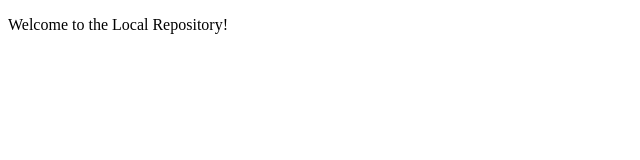
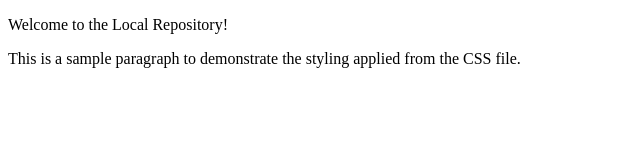
Before and after one commit to Developer0049/localrepo, a plain HTML site: page index.html in a window 1280 px wide. Shown: the whole page, without its empty margins (0-640 px from the left). Drawn offline with Linux system fonts and the light colour scheme.

Commit message:
add new feature

```diff
--- a/index.html
+++ b/index.html
@@ -7,5 +7,6 @@
 </head>
 <body>
     <p>Welcome to the Local Repository!</p>
+    <p>This is a sample paragraph to demonstrate the styling applied from the CSS file.</p>
 </body>
 </html>
```
